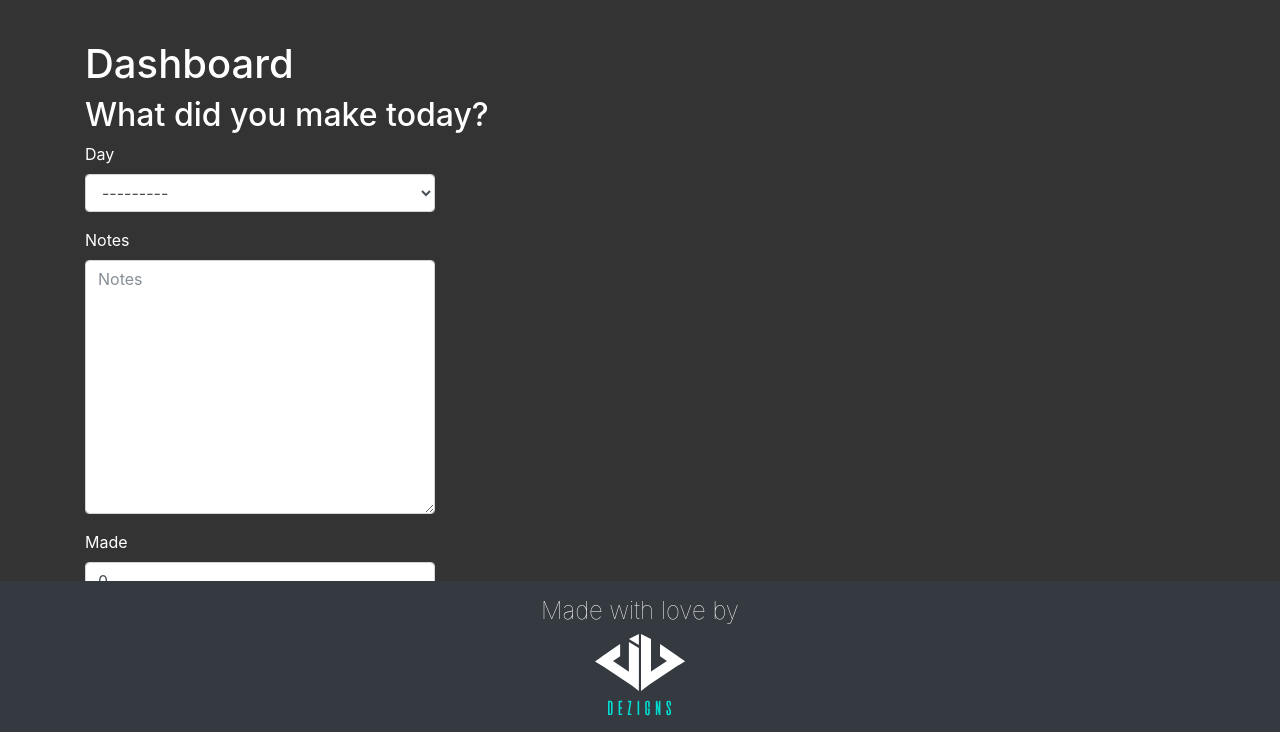
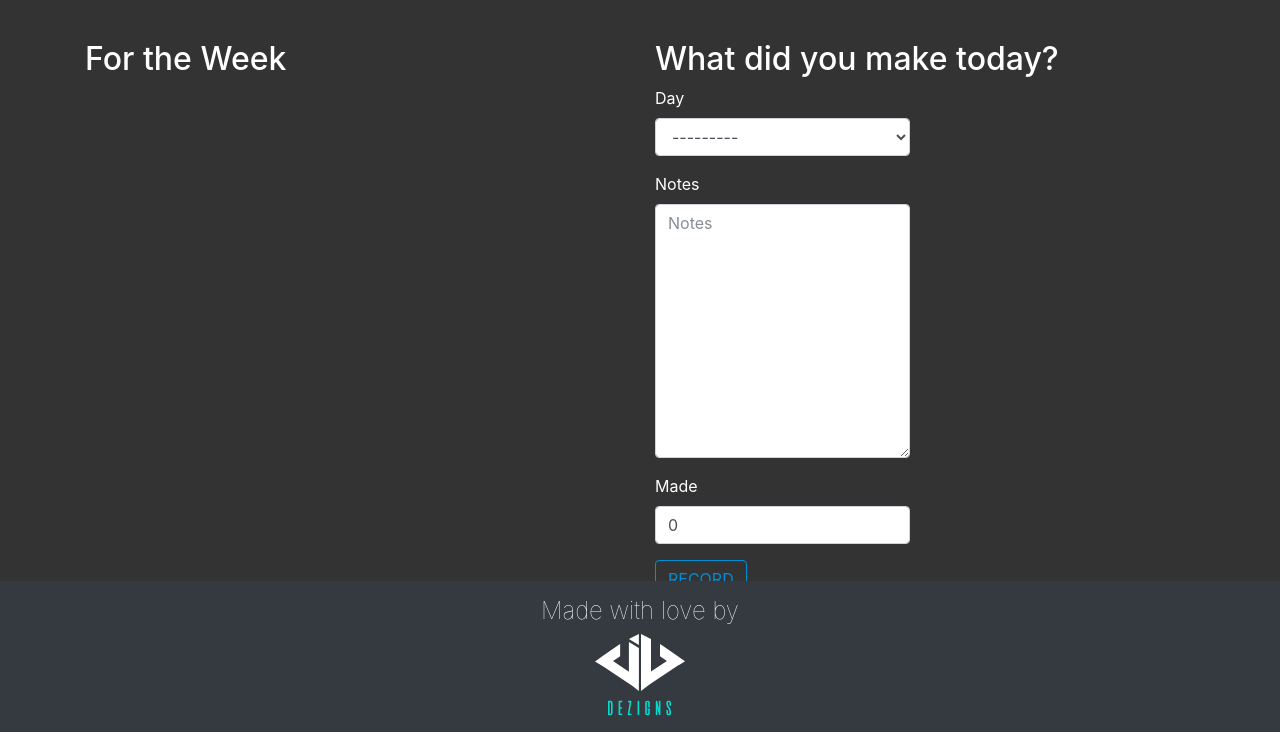
Before and after one commit to Jgayle-28/miranada-life, a Django app: template users/templates/users/dashboard.html in a window 1280 px wide. Shown: the part 68-800 px from the top of the page. Run offline with Django 3.2, Linux system fonts and the light colour scheme; the template is opened without the code that fills it: values that come from a table or form of the project are taken from there, others are empty; parts of the project's set-up code (start-up, migrations or seed data) failed here and were passed over; some libraries are stand-ins or nearby versions.

Commit message:
shows recorded days on dash board

```diff
--- a/requirements.txt
+++ b/requirements.txt
@@ -1,3 +1,4 @@
 Django==1.11.6
 django-bootstrap4==0.0.4
+django-braces==1.11.0
 pytz==2017.2
--- a/timesheet/models.py
+++ b/timesheet/models.py
@@ -14,7 +14,7 @@ WEEKDAY = (
 )
 
 class DailyEarning(models.Model):
-    user = models.ForeignKey(User, related_name='Earnings')
+    user = models.ForeignKey(User, related_name='earnings')
     recorded_at = models.DateTimeField(default=timezone.now, editable=False)
     day = models.IntegerField(choices=WEEKDAY)
     made = models.FloatField(default=0)
@@ -22,6 +22,9 @@ class DailyEarning(models.Model):
 
     def __str__(self):
         return '{}: {}'.format(self.recorded_at.strftime('%Y-%m-%d '), self.get_day_display())
+
+    class Meta:
+        ordering = ['day']
 
 
 # class Week(models.Model):
--- a/timesheet/templates/timesheet/_form.html
+++ b/timesheet/templates/timesheet/_form.html
@@ -4,7 +4,7 @@
     <h2>What did you make today?</h2>
     {% csrf_token %}
     <div class="row">
-        <div class="col-md-4">
+        <div class="col-md-6">
             {% bootstrap_form form %}
             {% buttons%}
                 <input type="submit" value="RECORD" class="btn btn-outline-primary">
--- a/users/templates/users/dashboard.html
+++ b/users/templates/users/dashboard.html
@@ -6,7 +6,18 @@
 
 {% block content %}
     <div class="container py-5">
-        <h1>Dashboard</h1>
-        {% earnings_form %}
+        <div class="row">
+            <div class="col-md-6">
+                <h2>For the Week</h2>
+                <ul>
+                    {% for day in user.earnings.all %}
+                    <li>{{ day.get_day_display }}</li>
+                    {% endfor %}
+                </ul>
+            </div>
+            <div class="col-md-6">
+                {% earnings_form %}
+            </div>
+        </div>
     </div>
 {% endblock %}
```
Also changed, not shown: templates/layout.html (+0 -26 lines), users/views.py (+9 -1 lines), db.sqlite3.
